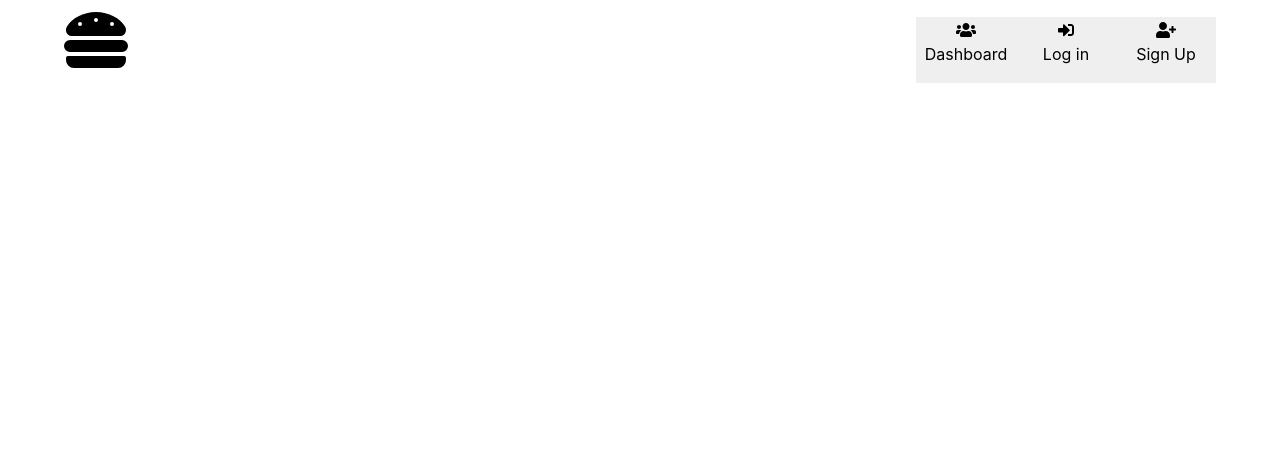
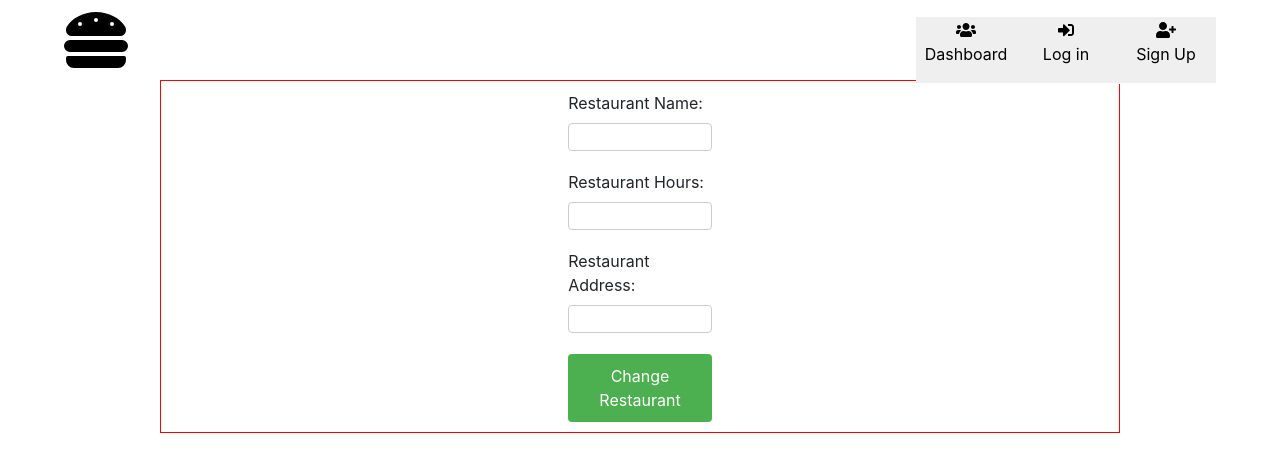
Before and after one commit to foodie-fun-one/front-end, a React (Create React App) app: page /edit-restaurant in a window 1280 px wide. Shown: the top 472 px of the page. Built offline with nearby package versions, Linux system fonts and the light colour scheme; no server answers.

Commit message:
Finished styling add restaurant, added react-strap, made buttons/links for edit/delete restaurant. Made the edit restaurant form, began work on edit review

```diff
--- a/package.json
+++ b/package.json
@@ -14,6 +14,7 @@
     "react-router-dom": "^5.1.2",
     "react-scripts": "^3.3.1",
     "react-stars": "^2.2.5",
+    "reactstrap": "^8.4.1",
     "styled-components": "^5.0.0"
   },
   "scripts": {
--- a/src/App.css
+++ b/src/App.css
@@ -42,3 +42,9 @@ code:before,
 code:after {
   content: '\`';
 }
+
+.optionsButton{
+  border: 0px;
+  padding: 0 5px;
+  margin: 0%;
+}
--- a/src/App.js
+++ b/src/App.js
@@ -20,13 +20,16 @@ import { EditReview } from './components/Reviews/editReview';
 import { Reviews } from './components/Reviews/Reviews'
 
 import './App.css';
+import axios from 'axios'
 
 const Wrapper = styled.div`
   width: 100%;
   height: 100vh;
 `
-
 function App() {
+  axios.get(`https://foodiefun-buildweek.herokuapp.com/api/restaurants`)
+  .then(res=> {console.log(res)})
+  .catch(err=> console.log(err))
   return(
     <Wrapper>
     <Router>
--- a/src/components/Navigation/Navigation.js
+++ b/src/components/Navigation/Navigation.js
@@ -38,7 +38,7 @@ export const Navigation = () => {
 
   return(
     <Wrapper>
-      <Link to = "/login"><FontAwesomeIcon size="4x" color="black" icon={faHamburger}/></Link>
+      <Link to = "/explore"><FontAwesomeIcon size="4x" color="black" icon={faHamburger}/></Link>
 
       <ButtonDiv>
 
--- a/src/components/Restaurants/AddRestaurant.js
+++ b/src/components/Restaurants/AddRestaurant.js
@@ -17,7 +17,6 @@ const FormWrappers = styled.div`
   flex-direction: column;
   width: 15%;
   margin: 1% auto;
-
 `
 
 const Input = styled.input`
--- a/src/components/Restaurants/Dashboard.js
+++ b/src/components/Restaurants/Dashboard.js
@@ -8,17 +8,24 @@ const Wrapper = styled.div`
   width: 75%;
   margin: 0 auto;
 `
+const StyledLink = styled(Link)`
+  border-bottom: 0px;
+
+    &:hover{
+      border-bottom: 0px;
+    }
+`
 
 const AddButton = styled.button`
   padding: 1% 4%;
+  margin-right: 2%;
 `
 export const Dashboard = () => {
 
   return(
     <Wrapper>
       <h1>Welcome to FoodieFun!</h1>
-      <Link to="/add-restaurant"><AddButton>Add Restaurant</AddButton></Link>
-
+      <StyledLink to="/add-restaurant"><AddButton>Add Restaurant</AddButton></StyledLink>
       <Restaurants />
     </Wrapper>
 )}
--- a/src/components/Restaurants/EditRestaurant.js
+++ b/src/components/Restaurants/EditRestaurant.js
@@ -0,0 +1,96 @@
+import React, { useState } from 'react'
+import styled from 'styled-components'
+
+const Wrapper = styled.div`
+  width: 75%;
+  margin: 0 auto;
+`
+
+const Form = styled.form`
+  border: 1px solid red;
+  display: flex;
+  flex-direction: column;
+`
+
+const FormWrappers = styled.div`
+  display: flex;
+  flex-direction: column;
+  width: 15%;
+  margin: 1% auto;
+`
+
+const Input = styled.input`
+  border: 1px solid #ccc;
+  border-radius: 4px;
+`
+
+const Button = styled.button`
+  background-color: #4CAF50;
+  color: white;
+  padding: 10px 20px;
+  border: none;
+  border-radius: 4px;
+  margin-top: 15%;
+
+    &:hover{
+      background-color: #45a049;
+    }
+`
+
+export const EditRestaurant = () => {
+  const [editRestaurant, setEditRestaurant] = useState({
+    name: "",
+    hours: "",
+    address: "",
+  })
+
+  const handleChange = e => {
+    setEditRestaurant({
+      ...editRestaurant,
+      [e.target.name]: e.target.value
+    })
+  }
+
+  const onSubmit = e => {
+    e.preventDefault();
+  }
+
+  return (
+    <Wrapper>
+      <Form onSubmit={onSubmit}>
+        <FormWrappers>
+          <label for="name">Restaurant Name: </label>
+          <Input
+            type="input"
+            name="name"
+            value={editRestaurant.name}
+            onChange={handleChange}
+          />
+        </FormWrappers>
+
+        <FormWrappers>
+          <label for="hours">Restaurant Hours: </label>
+          <Input
+            type="input"
+            name="hours"
+            value={editRestaurant.hours}
+            onChange={handleChange}
+          />
+        </FormWrappers>
+
+        <FormWrappers>
+          <label for="address">Restaurant Address: </label>
+          <Input
+            type="input"
+            name="address"
+            value={editRestaurant.address}
+            onChange={handleChange}
+          />
+          <Button>Change Restaurant</Button>
+        </FormWrappers>
+
+      </Form>
+    </Wrapper>
+  )
+
+}
--- a/src/components/Restaurants/Restaurant.js
+++ b/src/components/Restaurants/Restaurant.js
@@ -1,7 +1,8 @@
-import React from 'react'
+import React, { useState } from 'react'
 import styled from 'styled-components'
 import ReactStars from 'react-stars'
 import { Link } from 'react-router-dom'
+import { Dropdown, DropdownToggle, DropdownMenu, DropdownItem } from 'reactstrap';
 
 const Wrapper = styled.div`
   border: 1px solid gray;
@@ -10,6 +11,7 @@ const Wrapper = styled.div`
   display: flex;
   justify-content: space-around;
   align-items: center;
+  position: relative;
 `
 
 const InfoWrapper = styled.div`
@@ -20,6 +22,12 @@ const InfoWrapper = styled.div`
 const RatingsWrapper = styled.div`
   width: 20%;
   width: 190px;
+`
+
+const OptionsWrapper = styled.div`
+  position: absolute;
+  right: 0px;
+  top: 0px;
 `
 
 const Rating = styled.div`
@@ -59,25 +67,46 @@ const Button = styled.button`
   }
 `
 
+const DotWrapper = styled.div`
+  font-size: 1.5rem;
+`
+
 export const Restaurant = (props) => {
-  return(
+  const [dropdownOpen, setDropdownOpen] = useState(false);
+
+  const toggle = () => setDropdownOpen(prevState => !prevState);
+
+  return (
     <Wrapper>
       <InfoWrapper>
-      <Title>Restaurant Name!</Title>
-      <Hours>Hours: 8:30-2:30</Hours>
-      <Address>12345 StreetName Rd. City, State</Address>
+        <Title>Restaurant Name!</Title>
+        <Hours>Hours: 8:30-2:30</Hours>
+        <Address>12345 StreetName Rd. City, State</Address>
       </InfoWrapper>
 
       <RatingsWrapper>
-      <Rating>Food Rating:<ReactStars count={5} value={5} edit={false} size={18}/></Rating>
-      <Rating>Price Rating:<ReactStars count={5} value={3} edit={false} size={18}/></Rating>
-      <Rating>Service Rating:<ReactStars count={5} value={1.5} edit={false} size={18}/></Rating>
-      <Rating>Overall Rating:<ReactStars count={5} value={3.5} edit={false} size={18}/></Rating>
+        <Rating>Food Rating:<ReactStars count={5} value={5} edit={false} size={18} /></Rating>
+        <Rating>Price Rating:<ReactStars count={5} value={3} edit={false} size={18} /></Rating>
+        <Rating>Service Rating:<ReactStars count={5} value={1.5} edit={false} size={18} /></Rating>
+        <Rating>Overall Rating:<ReactStars count={5} value={3.5} edit={false} size={18} /></Rating>
       </RatingsWrapper>
 
       <Review>Food was great!</Review>
 
       <Link to="/edit-review"><Button>Edit Review</Button></Link>
 
+      <OptionsWrapper>
+            <Dropdown isOpen={dropdownOpen} toggle={toggle}>
+      <DropdownToggle className="optionsButton" color="light" tag="button">
+        <DotWrapper>...</DotWrapper>
+        </DropdownToggle>
+      <DropdownMenu>
+      <Link to="/edit-restaurant"><DropdownItem>Edit Restaurant</DropdownItem></Link>
+        <DropdownItem>Delete Restaurant</DropdownItem>
+      </DropdownMenu>
+    </Dropdown>
+      </OptionsWrapper>
+
     </Wrapper>
-)}
+  )
+}
--- a/src/components/Reviews/editReview.js
+++ b/src/components/Reviews/editReview.js
@@ -0,0 +1,39 @@
+import React, { useState } from 'react'
+import styled from 'styled-components'
+
+const Wrapper = styled.div`
+
+`
+const Form = styled.form`
+
+`
+
+const Input = styled.input`
+
+`
+
+export const EditReview = () => {
+  const[review, setReview] = useState({
+    foodRating: 0,
+    priceRating: 0,
+    serviceRating: 0,
+    overallRating: 0,
+    review: ""
+  })
+
+  const handleChange = e => {
+
+  }
+
+  return(
+    <Wrapper>
+      <Form>
+        <Input
+        type="text"
+        name="review"
+        onChange={handleChange}
+        value={review.review}
+        />
+      </Form>
+    </Wrapper>
+)}
```
Also changed, not shown: 1 other file (tests, documents, lock files or other folders).
